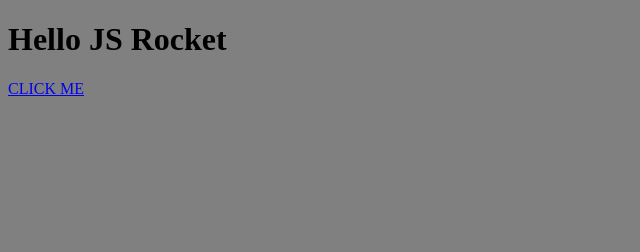
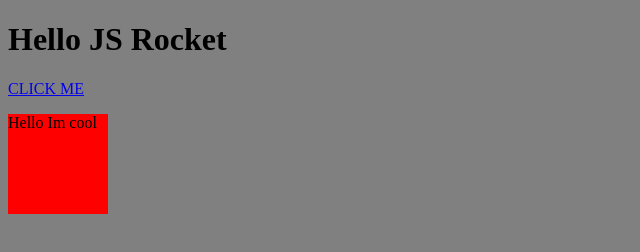
Before and after one commit to WroahhhTheCroc/js-rocket, a plain HTML site: page index.html in a window 1280 px wide. Both pictures are taken after a click on the link "CLICK ME". Shown: the whole page, without its empty margins (0-640 px from the left). Drawn offline with Linux system fonts and the light colour scheme.

Commit message:
added box that appears and disappears

```diff
--- a/css/style.css
+++ b/css/style.css
@@ -1 +1,14 @@
 body { background-color: grey;  }
+
+.cool {
+	width:100px;
+	height: 100px;
+	background-color:green;
+	transition: background-color 1s;
+	visibility:hidden;
+}
+
+.cool.red {
+	background-color:red;
+	visibility:visible;
+}
--- a/index.html
+++ b/index.html
@@ -8,6 +8,9 @@
 </head>
 <body>
 	<h1> Hello JS Rocket </h1>
-	<a href="#" onclick="car.switchCar(true);">CLICK ME</a>
+	<a href="#" onclick="doCoolStuff();">CLICK ME</a>
+	<div class="cool" id="cool">
+		<p>Hello Im cool</p>
+	</div>
 </body>
 </html>
--- a/js/script.js
+++ b/js/script.js
@@ -1,3 +1,11 @@
+var doCoolStuff = function() {
+	var currentClassName = document.getElementById('cool').className;
+	if ( currentClassName == 'cool' ) { document.getElementById('cool').className = 'cool red'; }
+	else { document.getElementById('cool').className = 'cool'; }
+};
+
+
+
 var car = {
 	make:'VW',
 	type:'Polo',
```
